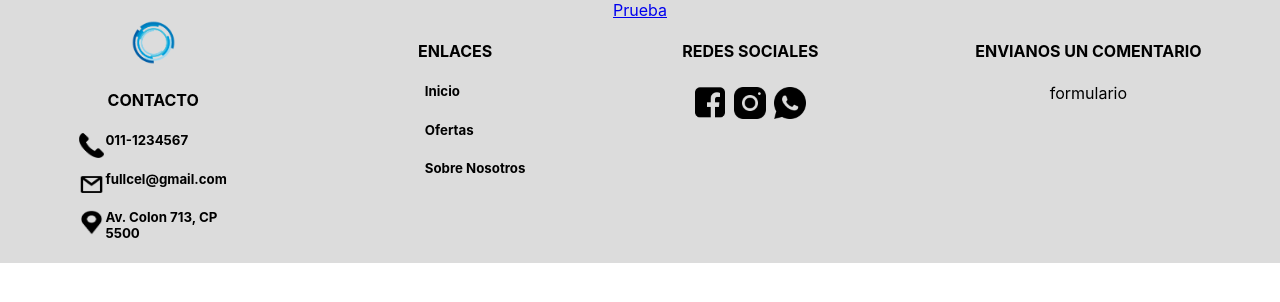
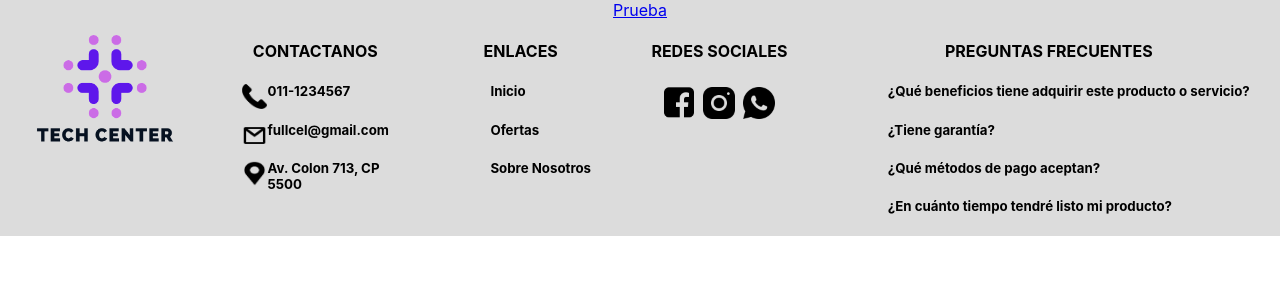
Before and after one commit to Nachogomez1/proyecto-numen, a React (Create React App) app: page / in a window 1280 px wide. Shown: the top 302 px of the page. Built offline with nearby package versions, Linux system fonts and the light colour scheme.

Commit message:
Footer 2

```diff
--- a/src/App.css
+++ b/src/App.css
@@ -42,24 +42,31 @@
   display: flex;
   flex-direction: baseline;
   justify-content:space-around;
+}
 
-}
 .li{
   list-style: none;
-  flex-direction: column;
   text-align: left;
 }
+
 .img{
   width: 40px;
   height: 40px;
+  flex-direction: column-reverse;
 }
+
+.img:hover{
+  filter: opacity(0.3) drop-shadow(0 0 0 rgb(167, 6, 156));
+}
+
 .contactImg{
   width: 25px;
   height: 25px;
   float: left;
   margin: 1px;
 }
+
 .logoImg{
-  width: 45px;
-  height: 45px;
+  width: 150px;
+  height: 150px;
 }
--- a/src/Componentes/Footer.js
+++ b/src/Componentes/Footer.js
@@ -12,7 +12,9 @@ function Footer (){
             <div className='footer'>
                 <div>
                 <img src={Logo} alt=''  className='logoImg'/>
-                    <h4>CONTACTO</h4>
+                </div>
+                <div>
+                    <h4>CONTACTANOS</h4>
                     <li className='li'><img src={Call} alt=''  className='contactImg'/><h5>011-1234567</h5></li>
                     <li className='li'><img src={Gmail} alt='' className='contactImg'/><h5>fullcel@gmail.com</h5></li>
                     <li className='li'><img src={Location} alt='' className='contactImg'/><h5>Av. Colon 713, CP 5500</h5></li>
@@ -30,11 +32,15 @@ function Footer (){
                     <img src={Facebook} alt=''  className='img'/>
                     <img src={Instagram} alt='' className='img'/>
                     <img src={Whatsapp} alt='' className='img'/>
-
                 </div>
                 <div>
-                    <h4>ENVIANOS UN COMENTARIO</h4>
-                    formulario
+                    <h4>PREGUNTAS FRECUENTES</h4>
+                    <ul>
+                        <li className='li'><h5>¿Qué beneficios tiene adquirir este producto o servicio?</h5></li>
+                        <li className='li'><h5>¿Tiene garantía?</h5></li>
+                        <li className='li'><h5>¿Qué métodos de pago aceptan?</h5></li>
+                        <li className='li'><h5>¿En cuánto tiempo tendré listo mi producto?</h5></li>
+                    </ul>
                 </div>
             </div>
     )
```
Also changed, not shown: src/images/Logo Alternativo.png.
